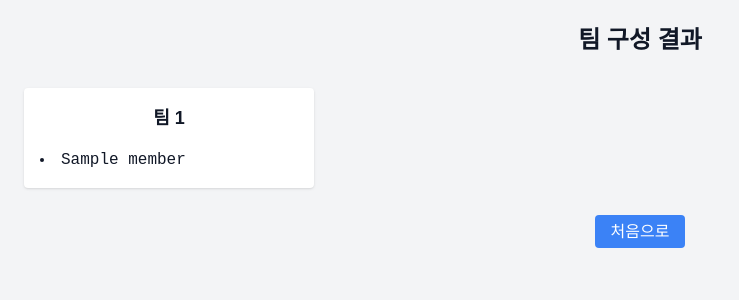
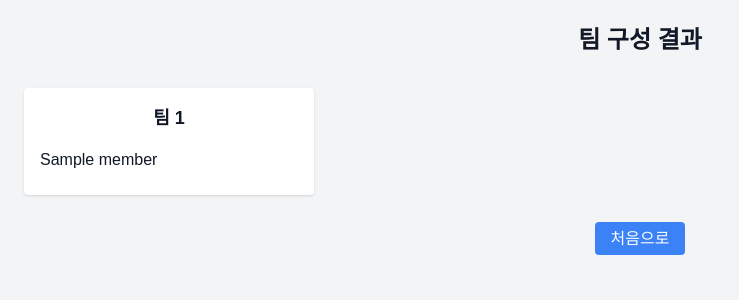
Before and after one commit to cocacoran-1/test, a Flask app: template templates/teams.html in a window 1280 px wide. Shown: the top 300 px of the page, without its empty margins (0-739 px from the left). Run offline with Flask 3, Linux system fonts and the light colour scheme; the template is opened without the code that fills it: most values are stand-ins (such as "Sample title", 1, 10 or a date in 2020); some libraries are stand-ins or nearby versions.

Commit message:
Update teams.html design for better team display

```diff
--- a/templates/teams.html
+++ b/templates/teams.html
@@ -9,8 +9,14 @@
         body {
             font-family: 'Noto Sans KR', sans-serif;
         }
-        .monospace {
-            font-family: 'Courier New', Courier, monospace; /* 고정 너비 폰트 */
+        .nickname {
+            display: inline-block;
+            width: 200px; /* 고정된 너비 */
+            text-align: left; /* 왼쪽 정렬 */
+            overflow-wrap: break-word; /* 긴 텍스트 줄바꿈 처리 */
+            white-space: nowrap; /* 줄바꿈 방지 */
+            overflow: hidden; /* 텍스트가 넘칠 경우 숨김 */
+            text-overflow: ellipsis; /* 넘치는 텍스트에 ... 표시 */
         }
     </style>
 </head>
@@ -21,9 +27,9 @@
             {% for team in teams %}
             <div class="bg-white p-4 rounded shadow">
                 <h2 class="font-bold text-lg mb-4 text-center">팀 {{ loop.index }}</h2>
-                <ul class="list-disc list-inside">
+                <ul class="list-none">
                     {% for member in team %}
-                    <li class="monospace text-left">{{ member }}</li>
+                    <li class="nickname">{{ member }}</li>
                     {% endfor %}
                 </ul>
             </div>
```
